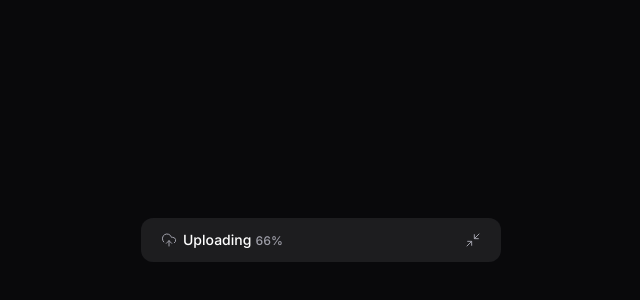
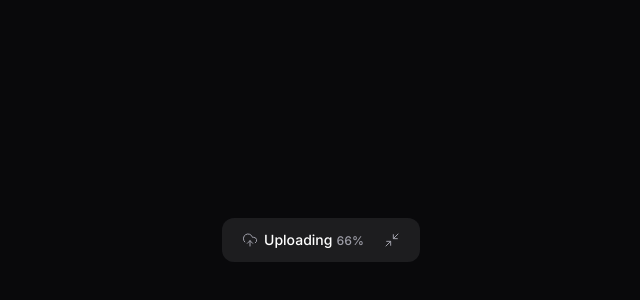
Before and after one commit to guih0113/ftr-upload-widget-web, a React (Vite) app: page / in a window 1280 px wide. Shown: the part 160-460 px from the top of the page, without its empty margins (319-959 px from the left). Built offline with nearby package versions, Linux system fonts and the light colour scheme.

Commit message:
feat: add some animations with motion

```diff
--- a/package.json
+++ b/package.json
@@ -14,6 +14,7 @@
     "@tailwindcss/vite": "^4.1.18",
     "clsx": "^2.1.1",
     "lucide-react": "^0.563.0",
+    "motion": "^12.29.2",
     "react": "^19.2.0",
     "react-dom": "^19.2.0",
     "react-dropzone": "^14.3.8",
--- a/src/components/upload-widget-dropzone.tsx
+++ b/src/components/upload-widget-dropzone.tsx
@@ -1,3 +1,4 @@
+import { motion } from 'motion/react'
 import { useDropzone } from 'react-dropzone'
 import CircularProgressBar from './ui/circular-progress-bar'
 
@@ -17,7 +18,12 @@ export function UploadWidgetDropzone() {
   })
 
   return (
-    <div className="flex flex-col gap-3 px-3">
+    <motion.div
+      className="flex flex-col gap-3 px-3"
+      initial={{ opacity: 0 }}
+      animate={{ opacity: 1 }}
+      transition={{ duration: 0.3 }}
+    >
       <div
         data-active={isDragActive}
         className="flex h-32 cursor-pointer flex-col items-center justify-center gap-1 rounded-lg border border-zinc-700 border-dashed bg-black/20 p-5 text-zinc-400 transition-colors hover:border-zinc-600 data-[active=true]:border-indigo-500 data-[active=true]:bg-indigo-500/10 data-[active=true]:text-indigo-400"
@@ -28,7 +34,7 @@ export function UploadWidgetDropzone() {
         {isThereAnyPendingUpload ? (
           <div className="flex flex-col items-center gap-2.5">
             <CircularProgressBar progress={uploadGlobalPercentage} size={56} strokeWidth={4} />
-            <span className='text-xs'>Uploading 2 files...</span>
+            <span className="text-xs">Uploading 2 files...</span>
           </div>
         ) : (
           <>
@@ -39,6 +45,6 @@ export function UploadWidgetDropzone() {
       </div>
 
       <span className="text-xxs text-zinc-400">Only PNG and JPG files are supported.</span>
-    </div>
+    </motion.div>
   )
 }
--- a/src/components/upload-widget-minimized-button.tsx
+++ b/src/components/upload-widget-minimized-button.tsx
@@ -4,7 +4,7 @@ import { UploadWidgetTitle } from './upload-widget-title'
 
 export function UploadWidgetMinimizedButton() {
   return (
-    <Collapsible.Trigger className="group flex w-full items-center justify-between bg-white/2 px-5 py-3">
+    <Collapsible.Trigger className="group flex w-full items-center justify-between gap-5 bg-white/2 px-5 py-3">
       <UploadWidgetTitle />
       <Minimize2 strokeWidth={1.5} className="size-4 text-zinc-400 group-hover:text-zinc-100" />
     </Collapsible.Trigger>
--- a/src/components/upload-widget-upload-item.tsx
+++ b/src/components/upload-widget-upload-item.tsx
@@ -1,10 +1,16 @@
 import * as Progress from '@radix-ui/react-progress'
 import { Download, ImageUp, Link2, RefreshCcw, X } from 'lucide-react'
+import { motion } from 'motion/react'
 import { Button } from './ui/button'
 
 export function UploadWidgetUploadItem() {
   return (
-    <div className="relative flex flex-col gap-3 overflow-hidden rounded-lg bg-white/2 p-3 shadow-shape-content">
+    <motion.div
+      className="relative flex flex-col gap-3 overflow-hidden rounded-lg bg-white/2 p-3 shadow-shape-content"
+      initial={{ opacity: 0 }}
+      animate={{ opacity: 1 }}
+      transition={{ duration: 0.4 }}
+    >
       <div className="flex flex-col gap-1">
         <span className="flex items-center gap-1 font-medium text-xs">
           <ImageUp strokeWidth={1.5} className="size-3 text-zinc-300" />
@@ -48,6 +54,6 @@ export function UploadWidgetUploadItem() {
           <span className="sr-only">Cancel upload</span>
         </Button>
       </div>
-    </div>
+    </motion.div>
   )
 }
--- a/src/components/upload-widget.tsx
+++ b/src/components/upload-widget.tsx
@@ -1,16 +1,35 @@
 import * as Collapsible from '@radix-ui/react-collapsible'
-import { useState } from 'react'
+import { motion, useCycle } from 'motion/react'
 import { UploadWidgetDropzone } from './upload-widget-dropzone'
 import { UploadWidgetHeader } from './upload-widget-header'
 import { UploadWidgetMinimizedButton } from './upload-widget-minimized-button'
 import { UploadWidgetUploadList } from './upload-widget-upload-list'
 
 export function UploadWidget() {
-  const [isWidgetOpen, setIsWidgetOpen] = useState(false)
+  const [isWidgetOpen, toggleWidgetOpen] = useCycle(false, true)
 
   return (
-    <Collapsible.Root onOpenChange={setIsWidgetOpen}>
-      <div className="w-90 overflow-hidden rounded-xl bg-zinc-900 shadow-shape">
+    <Collapsible.Root onOpenChange={() => toggleWidgetOpen()}>
+      <motion.div
+        className="w-90 overflow-hidden rounded-xl bg-zinc-900 shadow-shape"
+        animate={isWidgetOpen ? 'open' : 'closed'}
+        variants={{
+          closed: {
+            width: 'max-content',
+            height: 44,
+            transition: {
+              type: 'spring'
+            }
+          },
+          open: {
+            width: 360,
+            height: 'auto',
+            transition: {
+              duration: 0.1
+            }
+          }
+        }}
+      >
         {!isWidgetOpen && <UploadWidgetMinimizedButton />}
 
         <Collapsible.Content>
@@ -21,7 +40,7 @@ export function UploadWidget() {
             <UploadWidgetUploadList />
           </div>
         </Collapsible.Content>
-      </div>
+      </motion.div>
     </Collapsible.Root>
   )
 }
```
Also changed, not shown: 1 other file (tests, documents, lock files or other folders).
